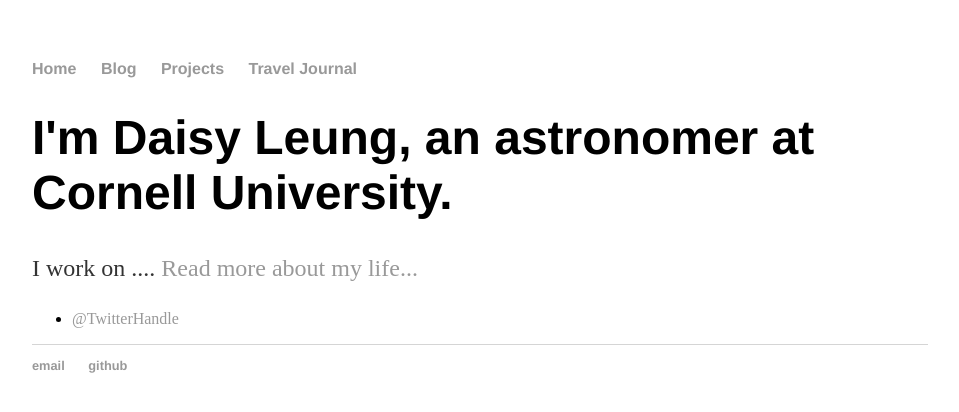
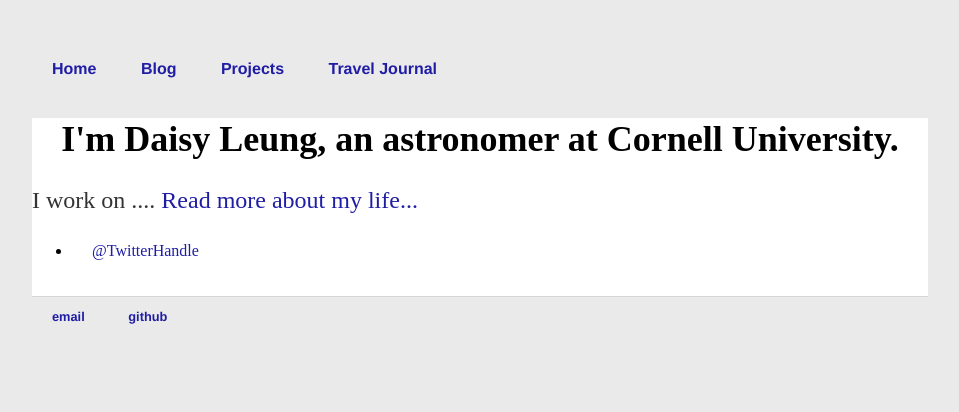
Before and after one commit to astro313/astro313.github.io, a Jekyll site: the page built from index.html, in a window 1280 px wide. Shown: the top 412 px of the page, without its empty margins (160-1119 px from the left). Built offline with Jekyll 4.4.1, drawn with Linux system fonts in a browser that asks for light colours.

Commit message:
Update head.html

```diff
--- a/_includes/head.html
+++ b/_includes/head.html
@@ -12,6 +12,7 @@
 	<link href="/css/jumbotron-narrow.css" rel="stylesheet">
 	<link href="/css/style.css" rel="stylesheet"> -->
 	<link rel="stylesheet" type="text/css" href="/css/main.css">
+	<link rel="stylesheet" type="text/css" href="/css/custom.css">
 	<!-- HTML5 shim and Respond.js IE8 support of HTML5 elements and media queries -->
 	<!--[if lt IE 9]>
   <script src="../../assets/js/html5shiv.js"></script>
```
